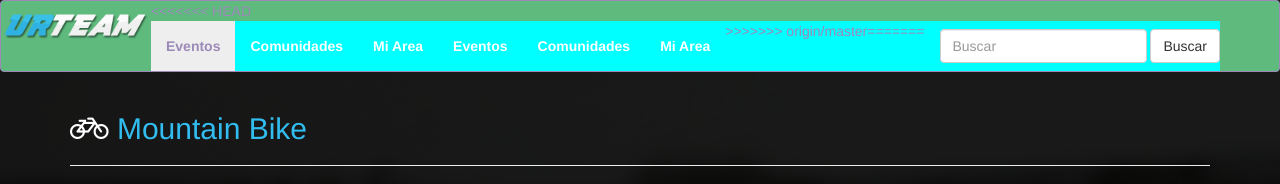
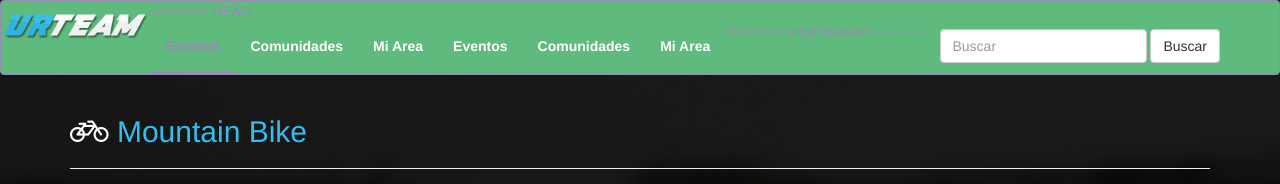
Before and after one commit to diegologs/urTeam, a plain HTML site: page web/index.html in a window 1280 px wide. In both pictures the pointer is over the link 193 px from the left and 46 px from the top of the page. Shown: the top 184 px of the page. Drawn offline with nearby package versions, Linux system fonts and the light colour scheme.

Commit message:
update style.css

```diff
--- a/web/css/style.css
+++ b/web/css/style.css
@@ -17,18 +17,17 @@
 .minav a {
     color: white;
     font-weight: bold;
+    margin: auto;
+    border-bottom-style: solid;
+    border-bottom-color: transparent;
 }
 
-.minav:hover,
-.minav:focus{
+.minav li a:hover,
+.minav li a:focus {
     color: #9c89b8;
-    background-color: aqua;
-}
-
-.minav a:hover,
-.minav a:focus {
-    color: #9c89b8;
-    background-color: aqua;
+    background-color: transparent;
+    border-bottom-style: solid;
+    border-bottom-color: #9c89b8;
 }
 
 
```
